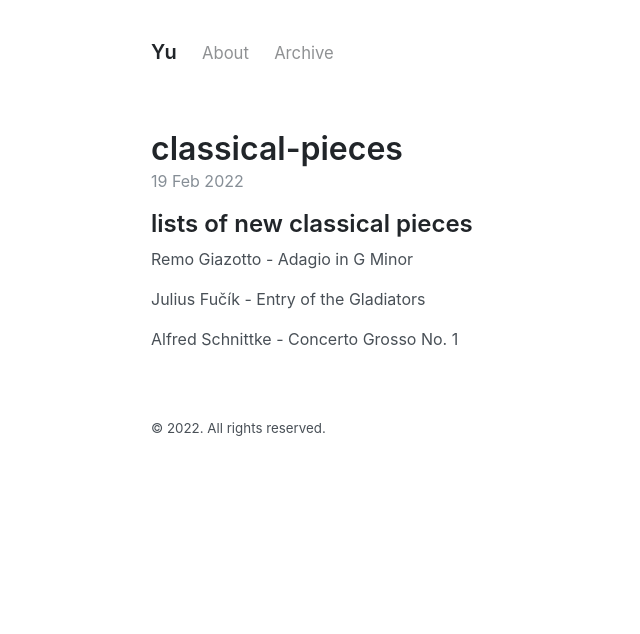
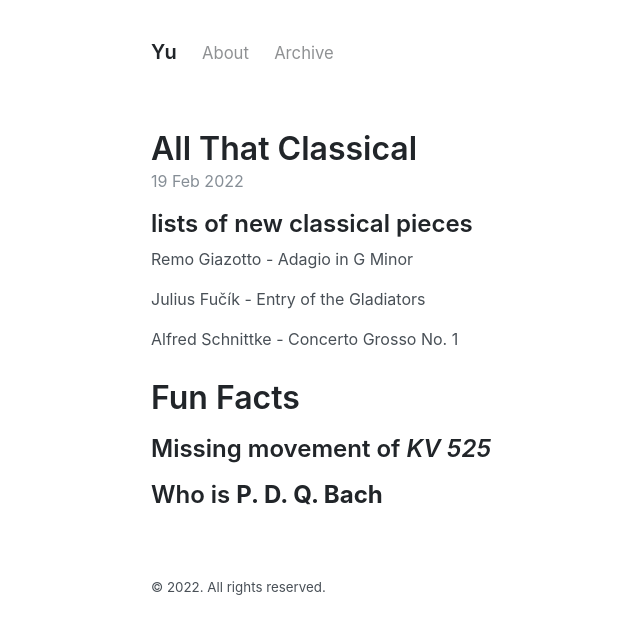
Before and after one commit to yuuu14/blog, a Jekyll site: the page built from _posts/2022-02-20-classical-pieces.md, in a window 1280 px wide. Shown: the top 634 px of the page, without its empty margins (153-793 px from the left). Built offline with Jekyll 4.4.1, drawn with Linux system fonts in a browser that asks for light colours.

Commit message:
add Fun Facts

```diff
--- a/_posts/2022-02-20-classical-pieces.md
+++ b/_posts/2022-02-20-classical-pieces.md
@@ -1,6 +1,6 @@
 ---
 layout: post
-title: classical-pieces
+title: All That Classical
 date: 2022-02-20 00:14 +0800
 ---
 
@@ -13,3 +13,10 @@ Remo Giazotto - Adagio in G Minor
 Julius Fučík - Entry of the Gladiators
 
 Alfred Schnittke -  Concerto Grosso No. 1
+
+
+# Fun Facts
+## Missing movement of *KV 525*
+
+
+## Who is **P. D. Q. Bach**
```
